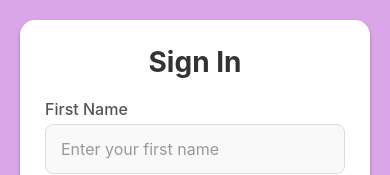
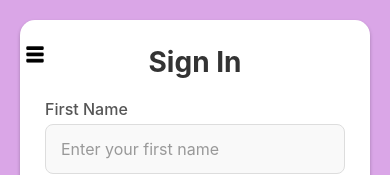
Before and after one commit to lakshitha213/MedCare_App, a React Native app in the folder Frontend/MedCare/: screen /Signup in a window 390 px wide. Shown: the top 175 px of the page. Built offline with nearby package versions, Linux system fonts and the light colour scheme; no server answers.

Commit message:
set slidebar to signup page

```diff
--- a/Frontend/MedCare/component/Signup.js
+++ b/Frontend/MedCare/component/Signup.js
@@ -21,6 +21,7 @@ const Signup = () => {
   });
 
   const [image, setImage] = useState(null);
+  const [isSlideBarOpen, setIsSlideBarOpen] = useState(false);
 
   const handleChange = (key, value) => {
     setForm(prev => ({ ...prev, [key]: value }));
@@ -126,6 +127,23 @@ const Signup = () => {
 
   return (
     <SafeAreaView style={styles.safeArea}>
+      {/* SlideBar Button */}
+      <TouchableOpacity style={{position: 'absolute', top: 40, left: 20, zIndex: 200}} onPress={() => setIsSlideBarOpen(true)}>
+        <Image source={require('../assets/png-transparent-hamburger-button-drop-down-list-computer-icons-navigation-bars-and-page-menu-templates-text-rectangle-black-thumbnail-removebg-preview.png')} style={{width: 30, height: 30}} />
+      </TouchableOpacity>
+      {/* SlideBar Overlay */}
+      {isSlideBarOpen && (
+        <View style={{position: 'absolute', top: 0, left: 0, width: '70%', height: '100%', zIndex: 300}}>
+          <SlideBar
+            onClose={() => setIsSlideBarOpen(false)}
+            onNavigate={(screen) => {
+              setIsSlideBarOpen(false);
+              navigation.navigate(screen);
+            }}
+          />
+        </View>
+      )}
+      {/* Main Signup Content */}
       <KeyboardAvoidingView
         behavior={Platform.OS === 'ios' ? 'padding' : 'height'}
         style={styles.keyboardAvoidingView}
```
